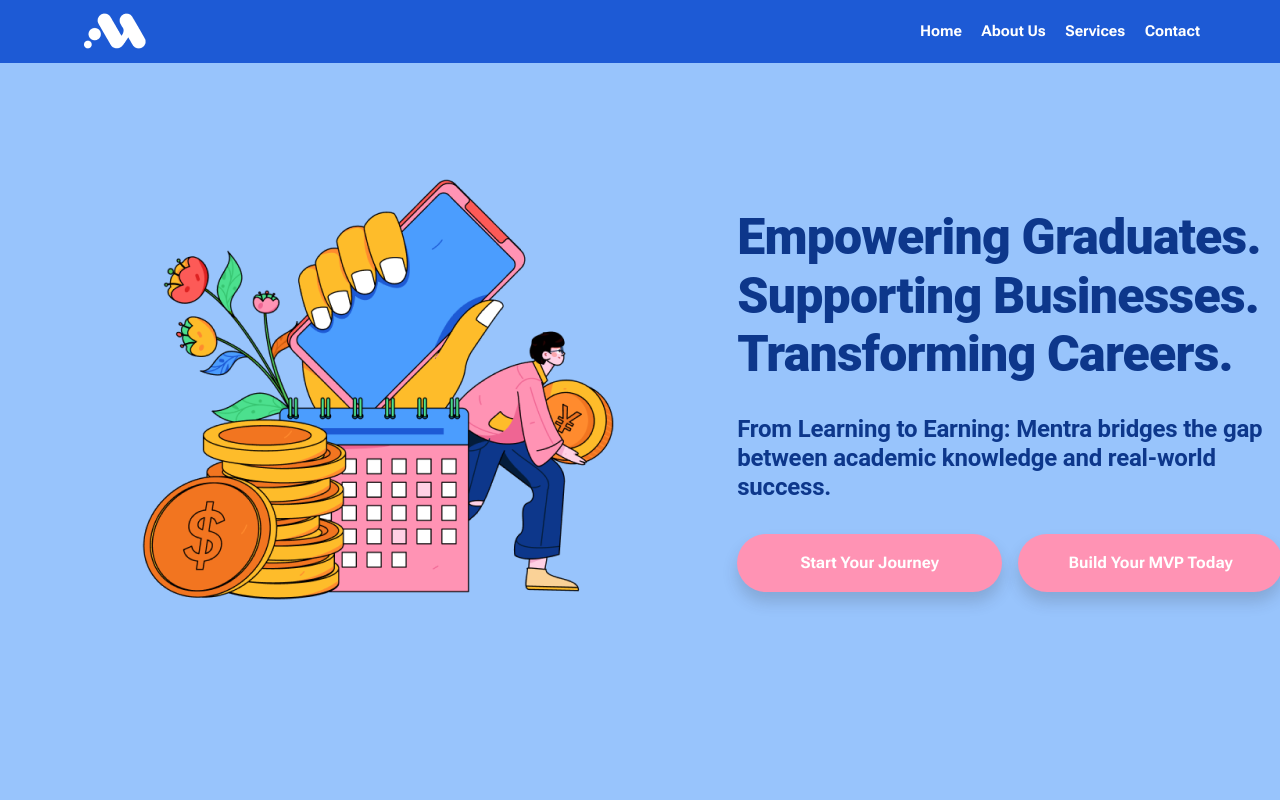
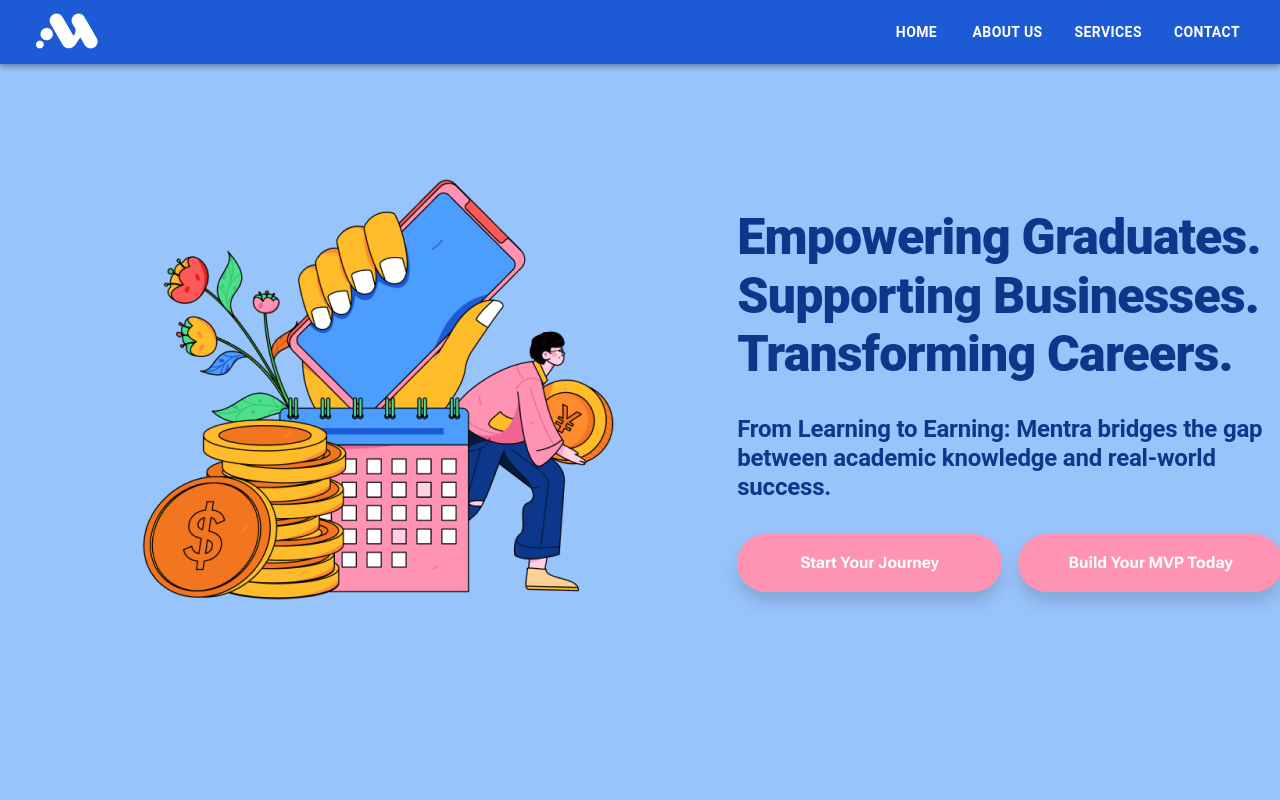
Before and after one commit to Mentra-Inc/mentra-next, a Next.js app: page / in a window 1280 px wide. Shown: the top 800 px of the page. Built offline with nearby package versions, Linux system fonts and the light colour scheme.

Commit message:
change divs in menu bar to MUI and make menu bar responsive (opens small menu)

```diff
--- a/components/MenuBar.tsx
+++ b/components/MenuBar.tsx
@@ -1,31 +1,104 @@
-import React from 'react'
+"use client";
 
-const MenuBar = () => {
+import AppBar from '@mui/material/AppBar';
+import Box from '@mui/material/Box';
+import Toolbar from '@mui/material/Toolbar';
+import Image from 'next/image';
+import { Button, Menu, MenuItem, useMediaQuery, useTheme } from '@mui/material';
+import MenuIcon from '@mui/icons-material/Menu';
+import IconButton from '@mui/material/IconButton';
+import { MouseEvent, useEffect, useState } from 'react';
+import Link from 'next/link';
+
+export default function ButtonAppBar() {
+  const theme = useTheme();
+  // for screens smaller than 960px
+  const isMobile = useMediaQuery(theme.breakpoints.down('sm'));
+
+  const [anchorElNav, setAnchorElNav] = useState<HTMLElement | null>(null);
+
+  const handleOpenNavMenu = (event: MouseEvent<HTMLElement>) => {
+    setAnchorElNav(event.currentTarget as HTMLElement);
+  };
+
+  const handleCloseNavMenu = () => {
+    setAnchorElNav(null);
+  }
+
+  useEffect(() => {
+    const handleResize = () => {
+      handleCloseNavMenu(); // Close menu when screen resizes
+    };
+
+    window.addEventListener("resize", handleResize);
+    return () => window.removeEventListener("resize", handleResize);
+  }, []);
+
   return (
-    <div className="w-full h-[63px] flex justify-between items-center bg-[#1D5AD5] px-20 fixed top-0 z-[99]">
-      <div>
-        <img
-          src="/mentra_logo.png"
-          alt="Logo Image"
-          style={{ width: '68px' }}
-        />
-      </div>
-      <ul className="flex text-[15px] font-roboto font-[700] text-white w-1/4 justify-between">
-        <li>
-          <a href="#home">Home</a>
-        </li>
-        <li>
-          <a href="#about-us">About Us</a>
-        </li>
-        <li>
-          <a href="#services">Services</a>
-        </li>
-        <li>
-          <a href="/">Contact</a>
-        </li>
-      </ul>
-    </div>
-  )
+    <Box sx={{ flexGrow: 1 }}>
+      <AppBar position="fixed" sx={{ backgroundColor: "#1D5AD5" }}>
+        <Toolbar sx={{ justifyContent: "space-between", px: 4 }} disableGutters>
+          <Image
+            src='/mentra_logo.png'
+            width={68}
+            height={50}
+            alt='Mentra Inc Logo'
+          />
+
+          {!isMobile ?
+            (
+              <Box sx={{ display: "flex", gap: 2 }}>
+                <Button href="#home" sx={{ color: "white", fontWeight: 700 }}>
+                  Home
+                </Button>
+
+                <Button href="#about-us" sx={{ color: "white", fontWeight: 700 }}>
+                  About Us
+                </Button>
+
+                <Button href="#services" sx={{ color: "white", fontWeight: 700 }}>
+                  Services
+                </Button>
+
+                <Button href="/" sx={{ color: "white", fontWeight: 700 }}>
+                  Contact
+                </Button>
+            </Box>
+            ) :
+            (
+              <Box sx={{ position: 'relative', float: 'right' }}>
+                  <IconButton
+                    size="large"
+                    onClick={handleOpenNavMenu}
+                    color="inherit"
+                  >
+                  <MenuIcon />
+                </IconButton>
+
+                <Menu
+                  anchorEl={anchorElNav}
+                  keepMounted
+                  open={Boolean(anchorElNav)}
+                  onClose={handleCloseNavMenu}
+                >
+                  <MenuItem onClick={handleCloseNavMenu}>
+                    <Link href="#home">Home</Link>
+                  </MenuItem>
+                  <MenuItem onClick={handleCloseNavMenu}>
+                    <Link href="#about-us">About Us</Link>
+                  </MenuItem>
+                  <MenuItem onClick={handleCloseNavMenu}>
+                    <Link href="#services">Services</Link>
+                  </MenuItem>
+                  <MenuItem onClick={handleCloseNavMenu}>
+                    <Link href="#contact">Contact</Link>
+                  </MenuItem>
+                </Menu>
+              </Box>
+            )
+          }
+        </Toolbar>
+      </AppBar>
+    </Box>
+  );
 }
-
-export default MenuBar
--- a/package.json
+++ b/package.json
@@ -13,7 +13,9 @@
   "dependencies": {
     "@emotion/react": "^11.14.0",
     "@emotion/styled": "^11.14.0",
+    "@mui/icons-material": "^6.4.3",
     "@mui/material": "^6.4.2",
+    "@mui/system": "^6.4.3",
     "@nextui-org/button": "^2.2.9",
     "next": "15.1.3",
     "react": "^19.0.0",
```
Also changed, not shown: 1 other file (tests, documents, lock files or other folders).
